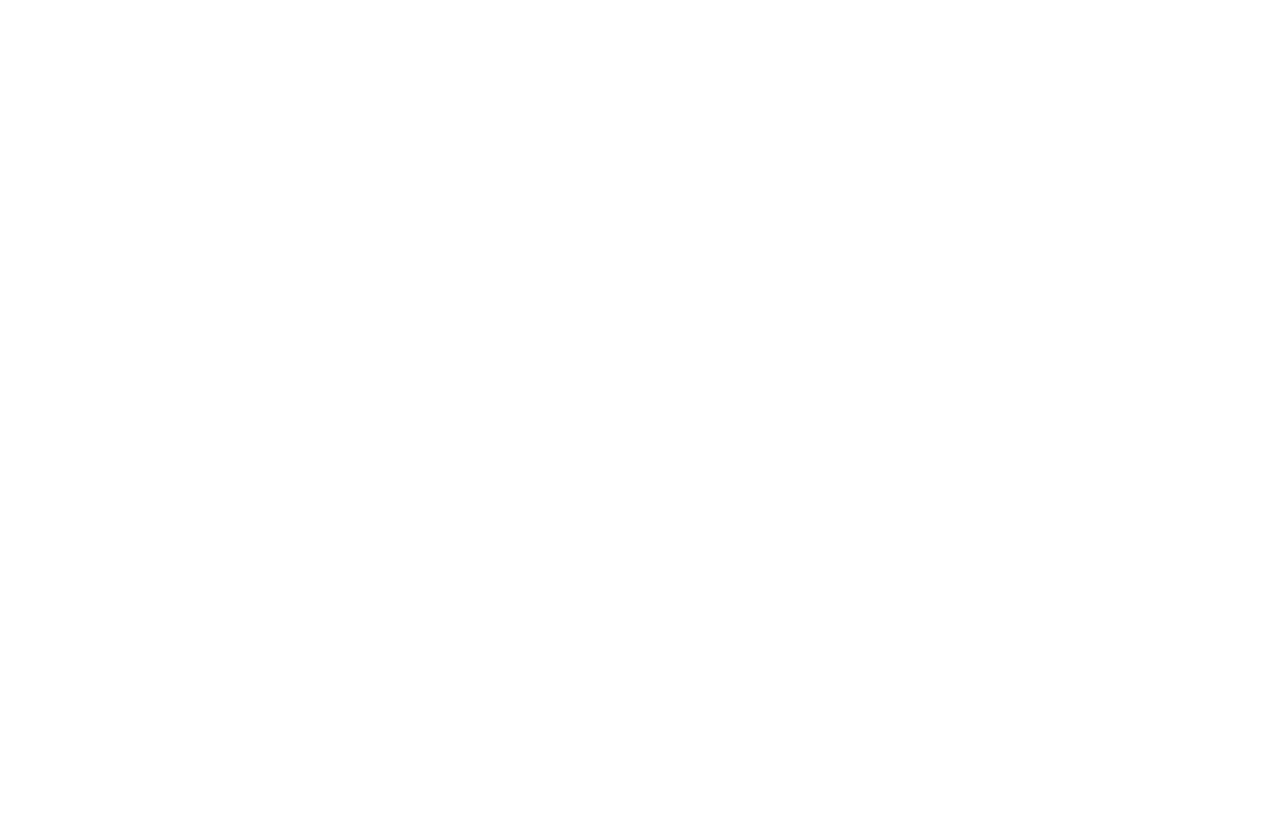
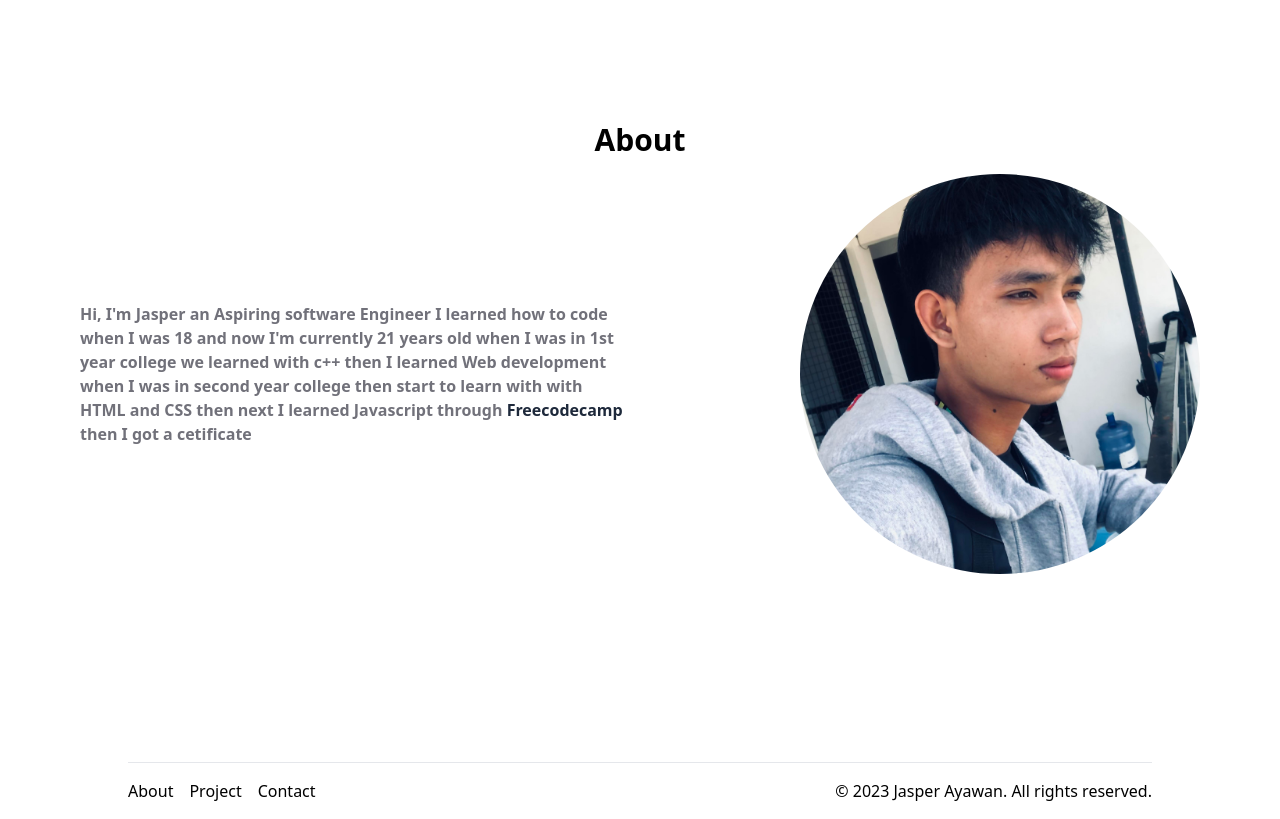
Before and after one commit to jasperayawan/nextjs-portfolio, a Next.js app: page / in a window 1280 px wide. Shown: the part 680-1499 px from the top of the page. Before the commit the page ends 800 px from the top, so only its background shows below. Built offline with nearby package versions, Linux system fonts and the light colour scheme.

Commit message:
update footer

```diff
--- a/app/layout.js
+++ b/app/layout.js
@@ -1,6 +1,7 @@
 import '@styles/globals.css'
 import Nav from '@components/Nav';
 import Head from 'next/head'
+import Footer from '@components/Footer';
 
 export const metadata = {
   title: 'Jasper Ayawan - Software Engineer',
@@ -18,6 +19,7 @@
         <main className='app'>
           <Nav />
           {children}
+          <Footer/>
         </main>
       </body>
     </html>
--- a/app/page.js
+++ b/app/page.js
@@ -1,9 +1,10 @@
+import About from '@components/About'
 import { AiFillFacebook, AiFillInstagram, AiFillGithub } from 'react-icons/ai'
 
 export default function Home(){
   return(
     <main className="lg:max-w-6xl mx-auto px-4">
-      <section className="flex flex-col justify-center items-start gap-4 min-h-[65vh]">
+      <section className="flex flex-col justify-center items-start gap-4 min-h-[90vh]">
         <h1 className="__txtnm text-4xl sm:text-5xl">Full Stack Developer</h1>
         <p className="__prgrp max-w-2xl">I'm Jasper Ayawan, an aspiring software engineer with a strong
           passion for crafting intuitive and visually appealing user interfaces.
@@ -15,6 +16,8 @@
             <AiFillGithub className='text-2xl'/>
           </div>
       </section>
+
+      <About />
     </main>
   )
 }
--- /dev/null
+++ b/components/About.jsx
@@ -0,0 +1,27 @@
+import Image from 'next/image'
+
+export default function About(){
+    return(
+        <section className="min-h-[80vh] pb-10">
+            <h1 className='__title mb-4 text-center'>About</h1>
+            <div className="grid grid-cols-1 md:grid-cols-2 gap-5">
+                <div className='flex justify-center items-center'>
+                    <p className="__prgrp">Hi, I'm Jasper an Aspiring software Engineer I learned how to code when I was 18 and now I'm
+                    currently 21 years old when I was in 1st year college we learned with c++ then I learned Web development when
+                    I was in second year college then start to learn with with HTML and CSS then next I learned Javascript through
+                    <span className='text-slate-800 font-semibold'> Freecodecamp</span> then I got a cetificate</p>
+                </div>
+
+                <div className='flex justify-end items-center'>
+                    <Image
+                        src="/assets/images/jasko.jpg"
+                        width={400}
+                        height={400}
+                        className='rounded-full'
+                        alt='about profile'/>
+                </div>
+
+            </div>
+        </section>
+    )
+}
--- /dev/null
+++ b/components/Footer.jsx
@@ -0,0 +1,24 @@
+import Link from 'next/link'
+
+export default function Footer(){
+    return(
+        <footer className='flex flex-col md:flex-row md:justify-between items-center max-w-5xl mx-auto py-4 border-t-[1px]'>
+            <div>
+                <ul className='flex gap-4'>
+                    <li>
+                        <Link href="/">About</Link>
+                    </li>
+                    <li>
+                        <Link href="/">Project</Link>
+                    </li>
+                    <li>
+                        <Link href="/">Contact</Link>
+                    </li>
+                </ul>
+            </div>
+            <div>
+                 © 2023 Jasper Ayawan. All rights reserved.
+            </div>
+        </footer>
+    )
+}
--- /dev/null
+++ b/components/Project.jsx
@@ -0,0 +1,11 @@
+
+
+export default function Project(){
+    return(
+        <section>
+            <div className="flex flex-1 gap-3">
+
+            </div>
+        </section>
+    )
+}
--- a/styles/globals.css
+++ b/styles/globals.css
@@ -15,3 +15,6 @@
 .dropdown_link {
   @apply text-sm text-gray-700 hover:text-gray-500 font-medium;
 }
+.__title{
+    @apply text-3xl font-bold;
+}
```
